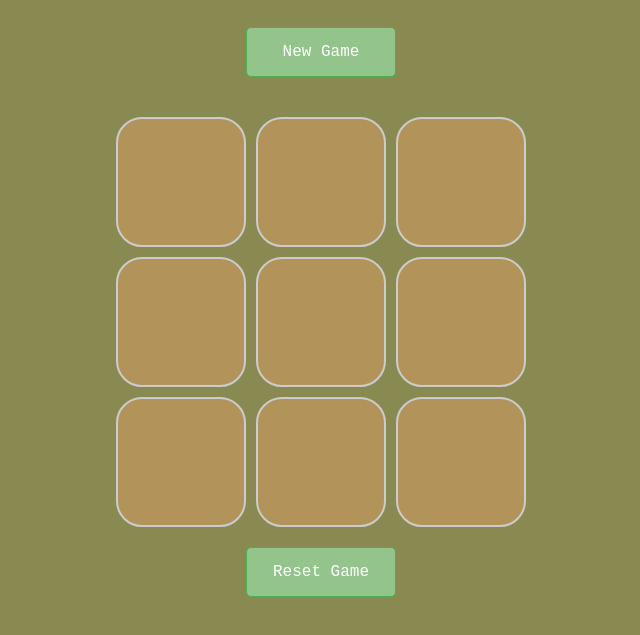
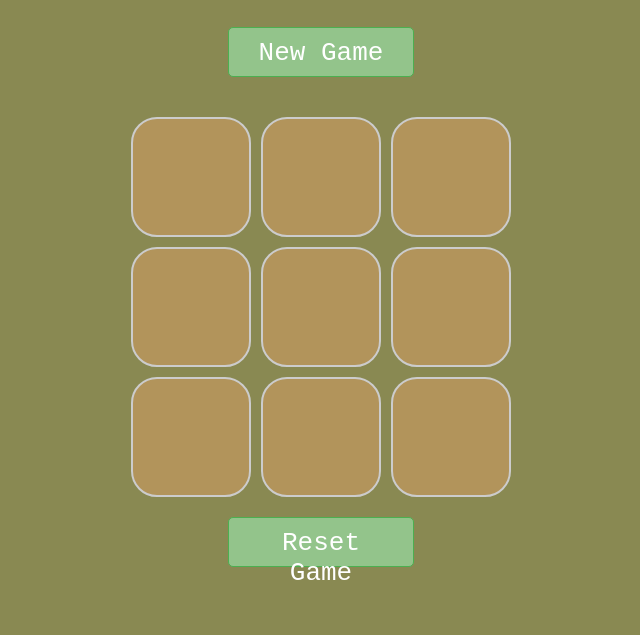
Before and after one commit to Aadved2012AA/Tic-Tac-Toe, a plain HTML site: page index.html in a window 1280 px wide. Shown: the part 47-682 px from the top of the page, without its empty margins (319-959 px from the left). Drawn offline with Linux system fonts and the light colour scheme.

Commit message:
Update style.css

```diff
--- a/style.css
+++ b/style.css
@@ -21,14 +21,14 @@ h1 {
 
 .new-game-btn,
 .reset-btn {
-    height: 50px;
-    width: 150px;
+   height: 50px;
+    width: 186px;
     background-color: #93C48B;
     color: white;
     border: 1px solid #4CAF50;
     border-radius: 5px;
     cursor: pointer;
-    font-size: 16px;
+    font-size: 26px;
     padding: 10px 20px;
     transition: background-color 0.3s ease;
 }
@@ -47,19 +47,19 @@ h1 {
 
 .game-board {
     display: grid;
-    grid-template-columns: repeat(3, 130px);
-    grid-template-rows: repeat(3, 130px);
+    grid-template-columns: repeat(3, 120px);
+    grid-template-rows: repeat(3, 120px);
     gap: 10px;
 }
 
 .box {
-    height: 130px;
-    width: 130px;
+    height: 120px;
+    width: 120px;
     border: 2px solid #ccc;
     display: flex;
     justify-content: center;
     align-items: center;
-    font-size: 5rem;
+    font-size: 8rem;
     cursor: pointer;
     background-color: #B2945B;
     border-radius: 2rem;
@@ -77,6 +77,7 @@ h1 {
 .message {
     color: #ffffff;
     font-size: xx-large;
+    font-weight: 900;
 }
 
 .msg-container {
```
